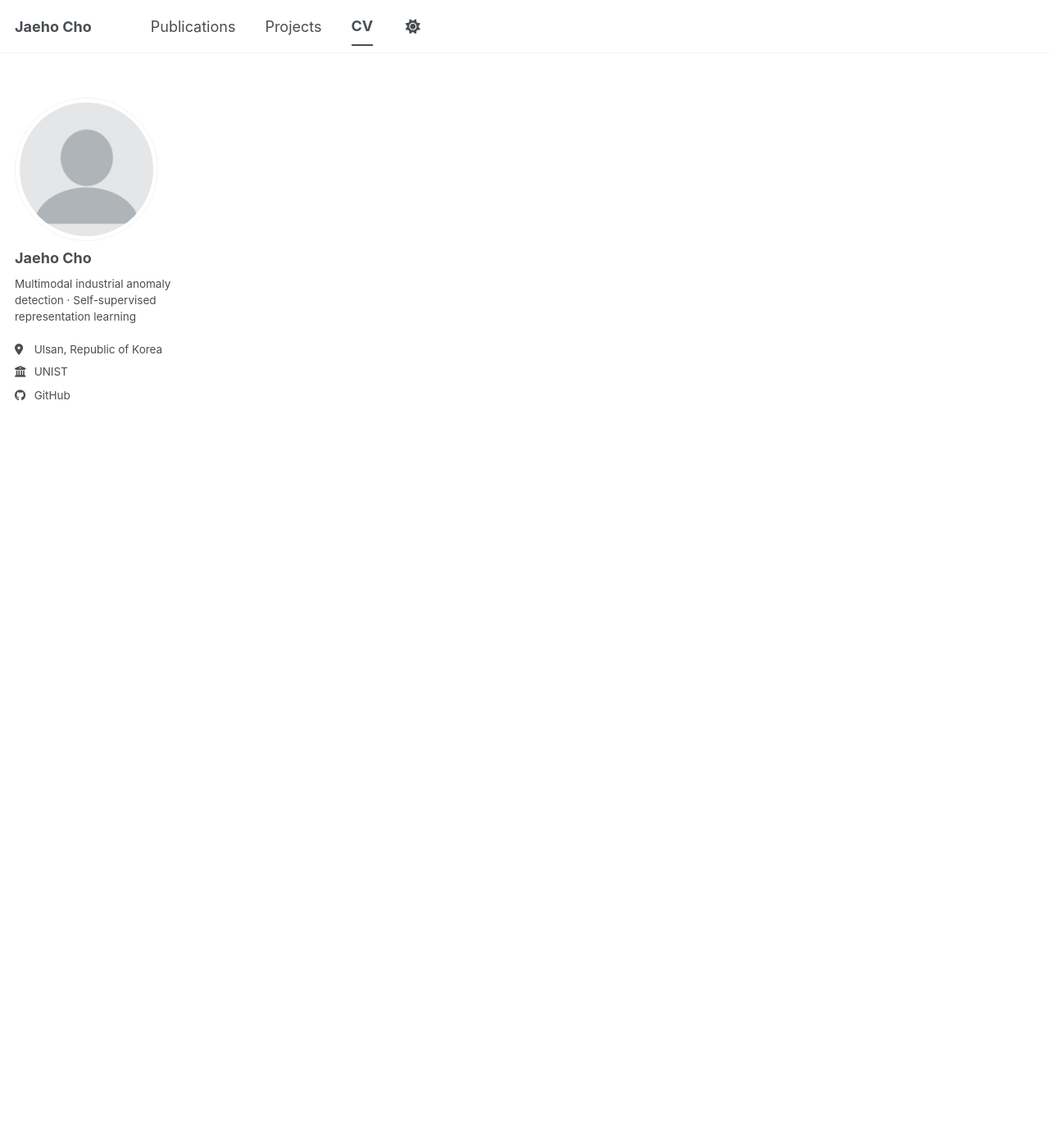
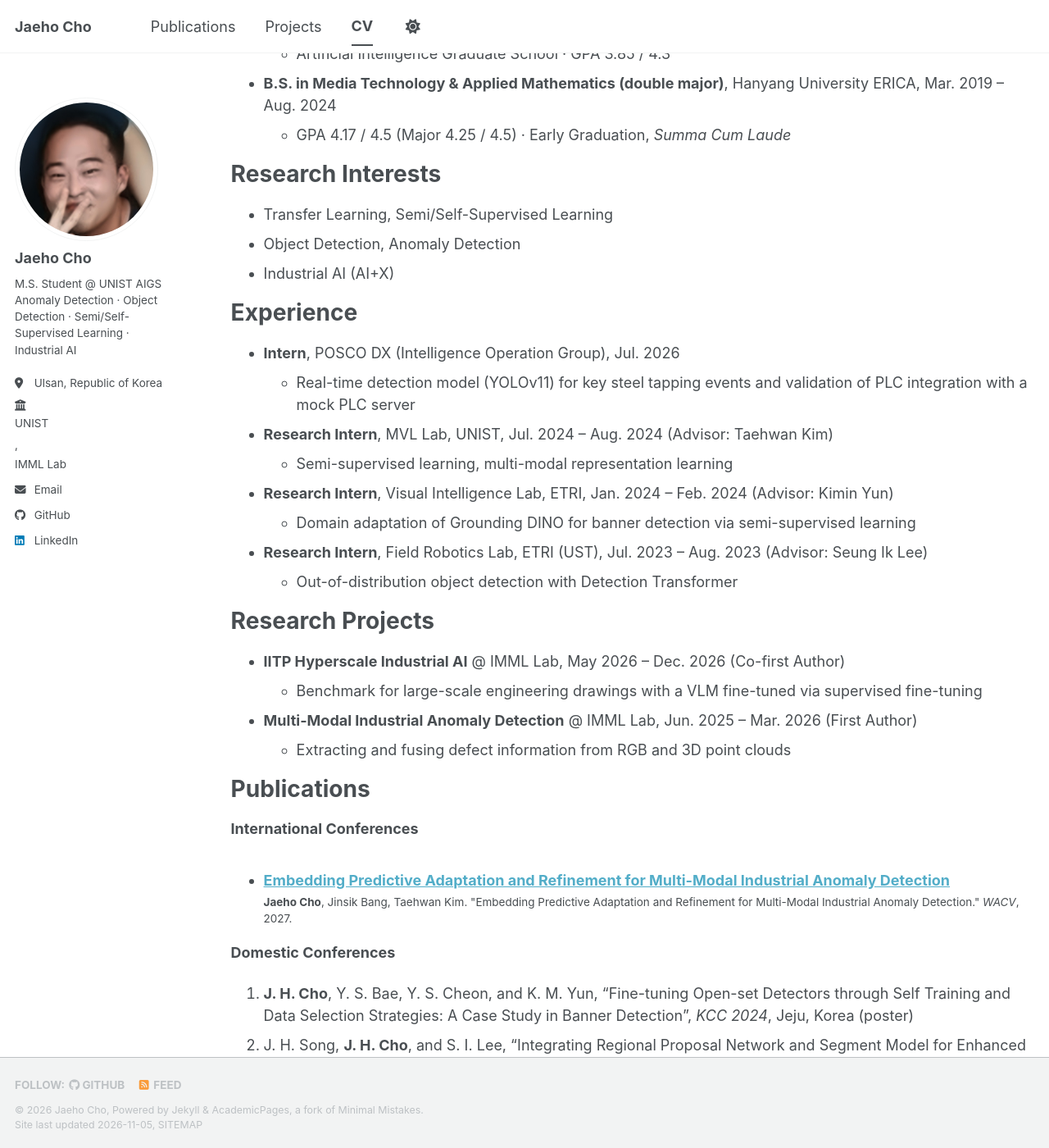
Before and after one commit to ohcoheaj/jaehocho.github.io, a Jekyll site: the page built from _pages/cv.md, in a window 1280 px wide and 1400 px high, scrolled down 270 px. Shown: the whole window at 82% size. Built offline with Jekyll 4.4.1, drawn with Linux system fonts in a browser that asks for light colours; a script bundle is joined from its source files by our own code; a style sheet for code colours, icons or effects is not loaded; before the commit the page ends 900 px from its top, so only the background shows below that; some of the changed text lies outside the part shown.

Commit message:
Update profile photo, LinkedIn, CV, about page, and publications
- Add face-cropped profile photo and LinkedIn link
- Fill CV page from CV (education, experience, projects, awards, skills)
- Rewrite about page with intro, research interests, news, and contact
- Restyle publications with numbered entries, author lines, and links
- Add domestic conference papers

Co-Authored-By: Claude Opus 5.5 <noreply@anthropic.com>

```diff
--- a/_config.yml
+++ b/_config.yml
@@ -23,14 +23,14 @@ repository               : "ohcoheaj/jaehocho.github.io"
 #               Additional customization can be done by editing /_includes/author-profile.html
 author:
   # Biographic information
-  avatar           : "profile.png"
+  avatar           : "profile.jpg"
   name             : "Jaeho Cho"
   pronouns         : # example: "she/her"
-  bio              : "Multimodal industrial anomaly detection · Self-supervised representation learning"
+  bio              : "M.S. Student @ UNIST AIGS<br>Anomaly Detection · Object Detection · Semi/Self-Supervised Learning · Industrial AI"
   location         : "Ulsan, Republic of Korea"
-  employer         : "UNIST"
+  employer         : '<a href="https://www.unist.ac.kr">UNIST</a>, <a href="https://sites.google.com/view/imml-lab">IMML Lab</a>'
   uri              : # URL
-  email            : # TODO: public contact e-mail
+  email            : "jh_cho@unist.ac.kr"
 
   # Academic websites
   academia         : # URL
@@ -66,7 +66,7 @@ author:
   keybase          : # Username
   instagram        : # Username
   lastfm           : # Username
-  linkedin         : # Username
+  linkedin         : "jaeho-cho-b50692277"
   mastodon         : # URL
   medium           : # URL
   pinterest        : # Username
@@ -90,6 +90,8 @@ publication_category:
     title: 'Journal Articles'
   conferences:
     title: 'Conference Papers'
+  domestic:
+    title: 'Domestic Conference Papers'
 
 # Site Settings
 teaser                   :  # filename of teaser fallback teaser image placed in /images/ for social media previews
--- a/_pages/cv.md
+++ b/_pages/cv.md
@@ -9,19 +9,65 @@ redirect_from:
 
 {% include base_path %}
 
-<!-- TODO: add Education and Research Experience sections, e.g.
+<a href="{{ base_path }}/files/CV_jaehocho.pdf" class="btn btn--primary"><i class="fas fa-file-pdf"></i> Download CV (PDF)</a>
 
 Education
 ======
-* Degree, Institution, Year
+* **M.S. in Artificial Intelligence**, Ulsan National Institute of Science and Technology (UNIST), Jan. 2025 – Feb. 2027 (expected)
+  * Artificial Intelligence Graduate School · GPA 3.85 / 4.3
+* **B.S. in Media Technology & Applied Mathematics (double major)**, Hanyang University ERICA, Mar. 2019 – Aug. 2024
+  * GPA 4.17 / 4.5 (Major 4.25 / 4.5) · Early Graduation, *Summa Cum Laude*
 
-Research Experience
+Research Interests
 ======
-* Position, Lab / Institution, Period
--->
+* Transfer Learning, Semi/Self-Supervised Learning
+* Object Detection, Anomaly Detection
+* Industrial AI (AI+X)
+
+Experience
+======
+* **Intern**, POSCO DX (Intelligence Operation Group), Jul. 2026
+  * Real-time detection model (YOLOv11) for key steel tapping events and validation of PLC integration with a mock PLC server
+* **Research Intern**, MVL Lab, UNIST, Jul. 2024 – Aug. 2024 (Advisor: Taehwan Kim)
+  * Semi-supervised learning, multi-modal representation learning
+* **Research Intern**, Visual Intelligence Lab, ETRI, Jan. 2024 – Feb. 2024 (Advisor: Kimin Yun)
+  * Domain adaptation of Grounding DINO for banner detection via semi-supervised learning
+* **Research Intern**, Field Robotics Lab, ETRI (UST), Jul. 2023 – Aug. 2023 (Advisor: Seung Ik Lee)
+  * Out-of-distribution object detection with Detection Transformer
+
+Research Projects
+======
+* **IITP Hyperscale Industrial AI** @ IMML Lab, May 2026 – Dec. 2026 (Co-first Author)
+  * Benchmark for large-scale engineering drawings with a VLM fine-tuned via supervised fine-tuning
+* **Multi-Modal Industrial Anomaly Detection** @ IMML Lab, Jun. 2025 – Mar. 2026 (First Author)
+  * Extracting and fusing defect information from RGB and 3D point clouds
 
 Publications
 ======
-  <ul>{% for post in site.publications reversed %}
-    {% include archive-single-cv.html %}
+**International Conferences**
+  <ul>{% for post in site.publications reversed %}{% if post.category == "conferences" %}
+    {% include archive-single-cv.html %}{% endif %}
   {% endfor %}</ul>
+
+**Domestic Conferences**
+1. **J. H. Cho**, Y. S. Bae, Y. S. Cheon, and K. M. Yun, "Fine-tuning Open-set Detectors through Self Training and Data Selection Strategies: A Case Study in Banner Detection", *KCC 2024*, Jeju, Korea (poster)
+2. J. H. Song, **J. H. Cho**, and S. I. Lee, "Integrating Regional Proposal Network and Segment Model for Enhanced Out-of-Distribution Object Detection", *KSC 2023*, Busan, Korea (poster)
+3. **J. H. Cho**, H. J. Lee, G. H. Jeon, M. T. Oh, and S. B. Yoon, "A study on the improvement of Object Detection Model via Data Augmentation", *ACK 2023*, Korea
+
+Awards and Honors
+======
+* 3rd Prize, WCRC Data Contest (deep learning session), 2023
+* Participation Award, KSC 2023 Undergraduate/Junior Paper Competition, 2023
+* Haesung Cultural Foundation Scholarship, 2024
+* Software Brain Scholarship (Academic Excellence), Hanyang University ERICA, 2022–2023
+* ERICA Excellent Talent Scholarship, Hanyang University ERICA, 2019
+* Dacon: Low-resolution bird image classification (20 / 385, top 5%); LG Aimers 3rd Hackathon (71 / 747, top 10%)
+
+Skills
+======
+* **Programming**: Python (Advanced), PyTorch, R (Intermediate), Java (Beginner)
+* **Language**: English — OPIc Intermediate High (IH)
+
+Military Service
+======
+* Republic of Korea Navy (Cheonghae Unit 33rd), Jan. 2020 – Sep. 2021
--- a/_publications/2027-03-01-epar.md
+++ b/_publications/2027-03-01-epar.md
@@ -6,6 +6,10 @@ permalink: /publication/2027-epar
 excerpt: 'EPAR is a two-stage framework for RGB–3D industrial anomaly detection through embedding predictive adaptation and refinement.'
 date: 2027-03-01
 venue: 'IEEE/CVF Winter Conference on Applications of Computer Vision (WACV)'
+authors: '<b>Jaeho Cho</b>, Jinsik Bang, Taehwan Kim'
+links:
+  - name: Code
+    url: https://github.com/ohcoheaj/EPAR
 citation: '<b>Jaeho Cho</b>, Jinsik Bang, Taehwan Kim. &quot;Embedding Predictive Adaptation and Refinement for Multi-Modal Industrial Anomaly Detection.&quot; <i>WACV</i>, 2027.'
 ---
 {% include base_path %}
```
Also changed, not shown: _includes/archive-single-pub.html (added, +10 -0 lines), _pages/about.md (+47 -14 lines), _pages/publications.html (+7 -9 lines), _publications/2023-11-01-ack-augmentation.md (added, +9 -0 lines), _publications/2023-12-20-ksc-ood.md (added, +10 -0 lines), _publications/2024-06-26-kcc-banner.md (added, +10 -0 lines), images/profile.jpg (added).
